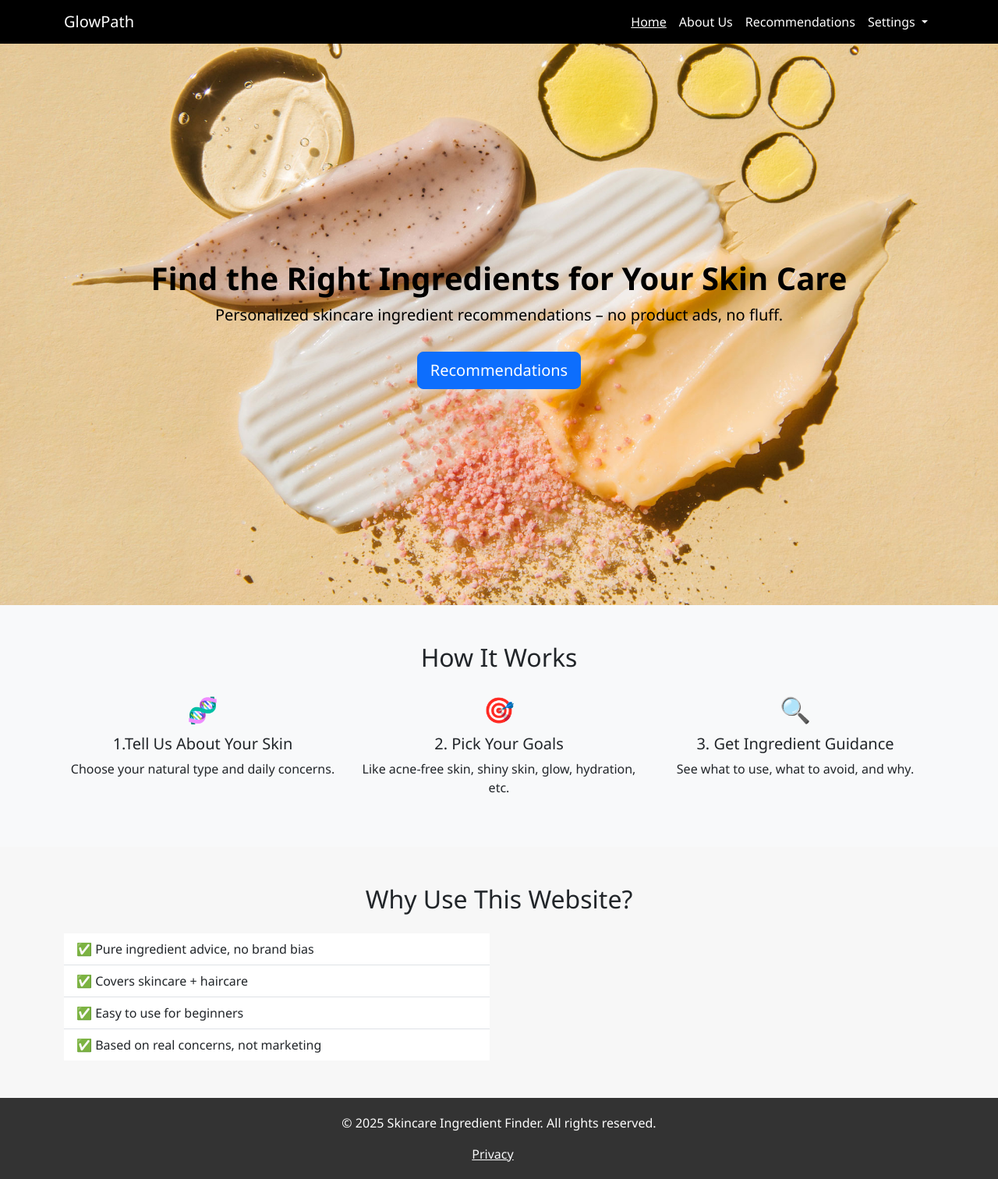
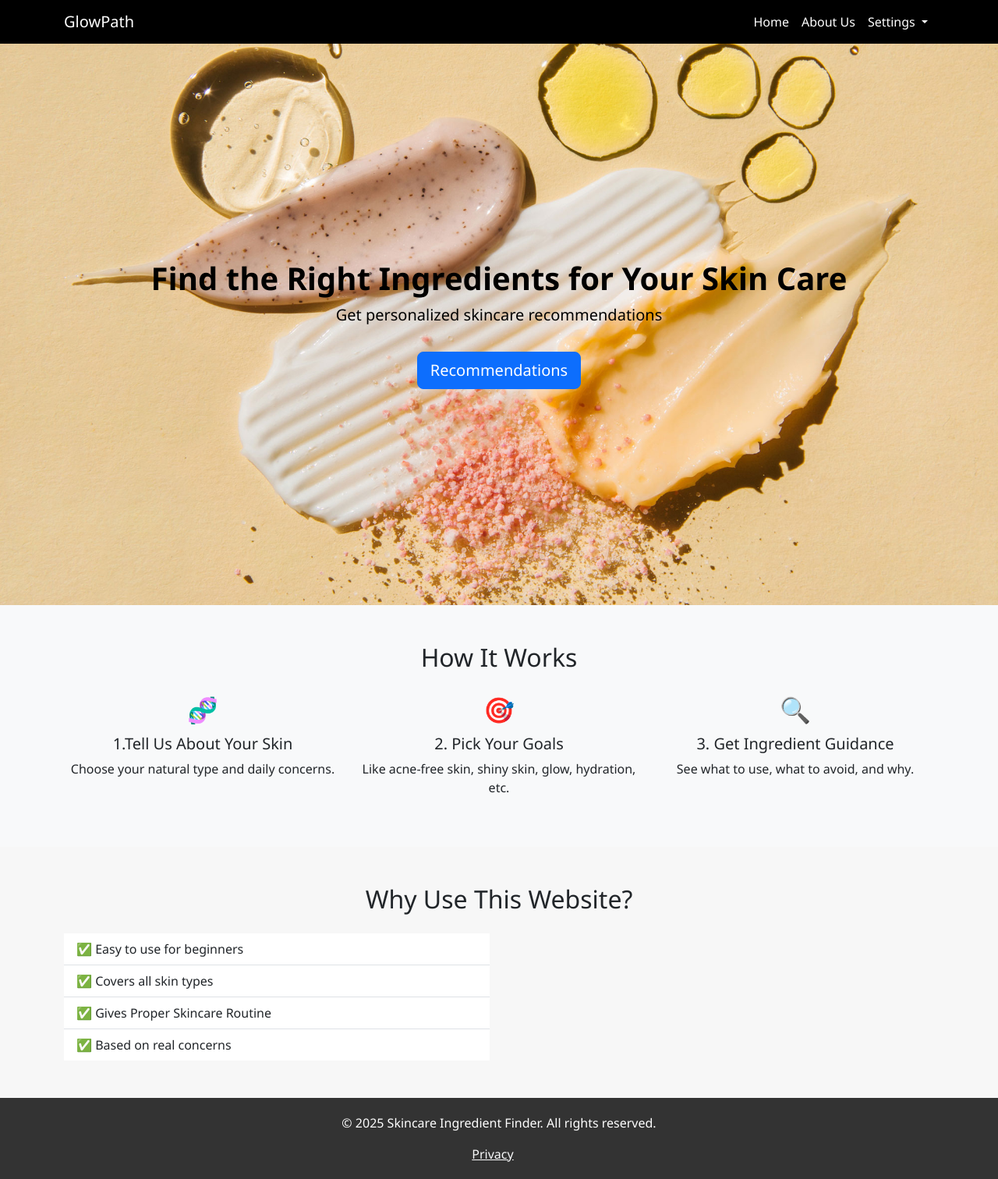
Before and after one commit to ishika30k/project_skincare, a Flask app: page /login_home in a window 1280 px wide. Shown: the whole page at 78% size. Run offline with Flask 3, Linux system fonts and the light colour scheme; some libraries are stand-ins or nearby versions.

Commit message:
edited login page

```diff
--- a/templates/login_home.html
+++ b/templates/login_home.html
@@ -62,13 +62,10 @@
     <div class="collapse navbar-collapse" id="navbarNav">
       <ul class="navbar-nav ms-auto"> <!-- Align to right -->
         <li class="nav-item">
-          <a class="nav-link active" aria-current="page" href="#"><u>Home</u></a>
+          <a class="nav-link active" aria-current="page" href="#">Home</a>
         </li>
         <li class="nav-item">
           <a class="nav-link" href='/about_us'>About Us</a>
-        </li>
-        <li class="nav-item">
-          <a class="nav-link" href='/skin_info'>Recommendations</a>
         </li>
         <li class="nav-item dropdown">
             <a class="nav-link text-white dropdown-toggle" href="#" id="settingsDropdown" role="button" data-bs-toggle="dropdown">
@@ -89,7 +86,7 @@
 <section class="hero">
   <div class="container">
     <h1>Find the Right Ingredients for Your Skin Care</h1>
-    <p class="lead">Personalized skincare ingredient recommendations – no product ads, no fluff.</p>
+    <p class="lead">Get personalized skincare recommendations </p>
     <a href='/skin_info' class="btn btn-primary btn-lg mt-3">Recommendations</a>
   </div>
 </section>
@@ -126,10 +123,10 @@
     <div class="row">
       <div class="col-md-6">
         <ul class="list-group list-group-flush">
-          <li class="list-group-item">✅ Pure ingredient advice, no brand bias</li>
-          <li class="list-group-item">✅ Covers skincare + haircare</li>
           <li class="list-group-item">✅ Easy to use for beginners</li>
-          <li class="list-group-item">✅ Based on real concerns, not marketing</li>
+          <li class="list-group-item">✅ Covers all skin types</li>
+          <li class="list-group-item">✅ Gives Proper Skincare Routine</li>
+          <li class="list-group-item">✅ Based on real concerns</li>
         </ul>
       </div>
       <div class="col-md-6 text-center">
```
